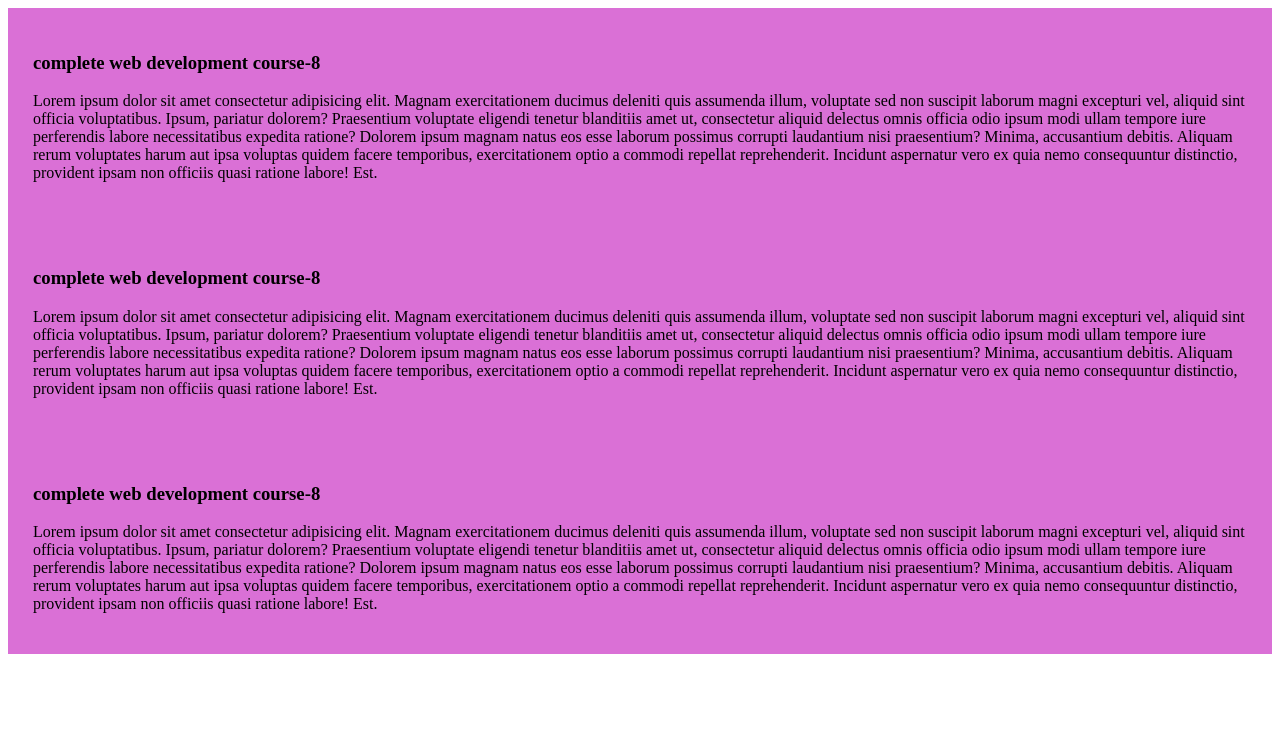
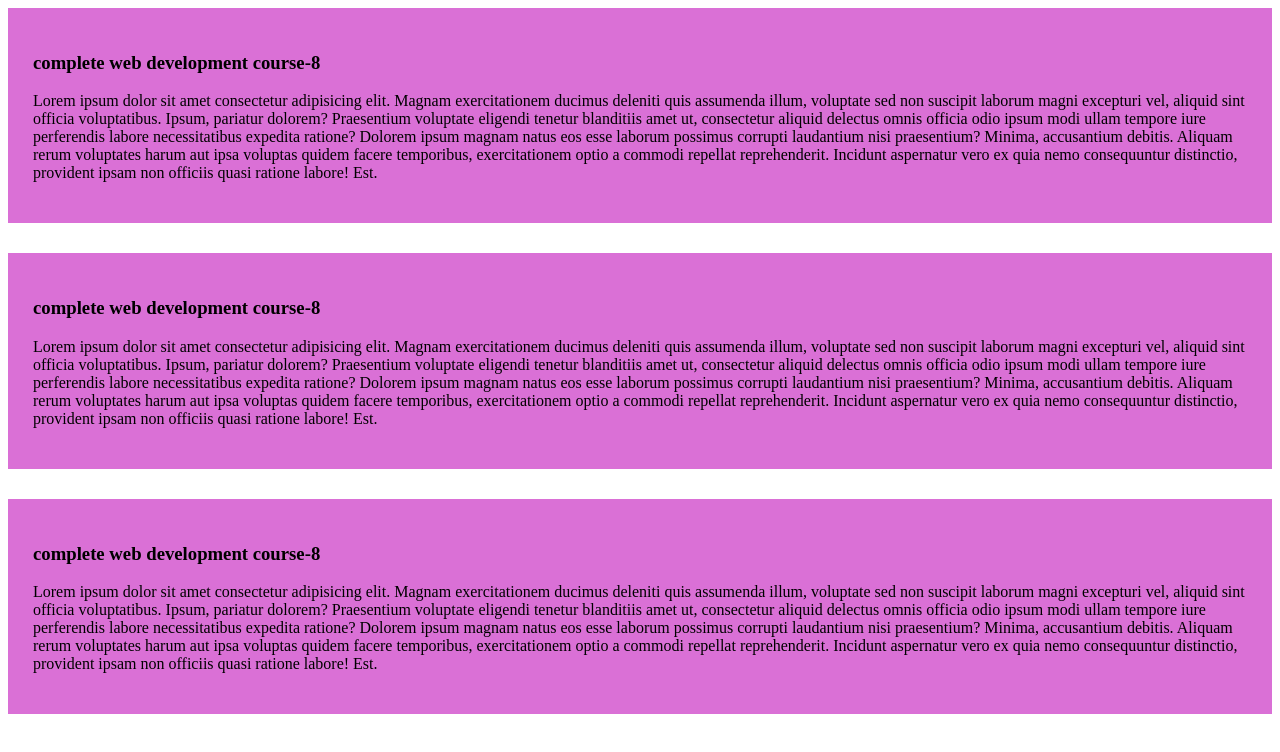
Before and after one commit to MDPARIJUL/my-first-website, a plain HTML site: page index.html in a window 1280 px wide. Drawn offline with Linux system fonts and the light colour scheme.

Commit message:
third part added

```diff
--- a/css/style.css
+++ b/css/style.css
@@ -1,4 +1,5 @@
 .blog{
     background-color: orchid;
     padding: 25px;
+    margin-bottom: 30px;
 }
```
